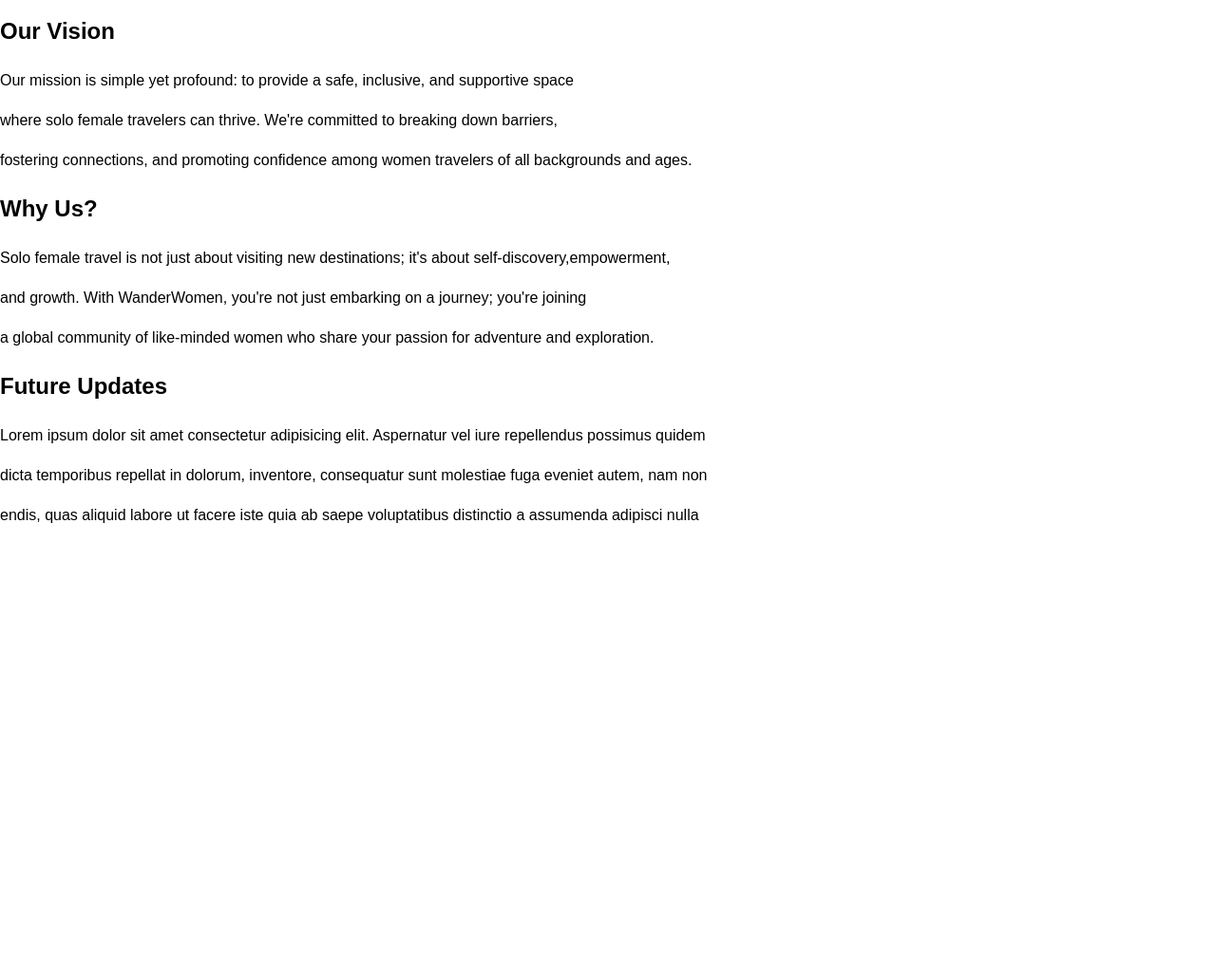
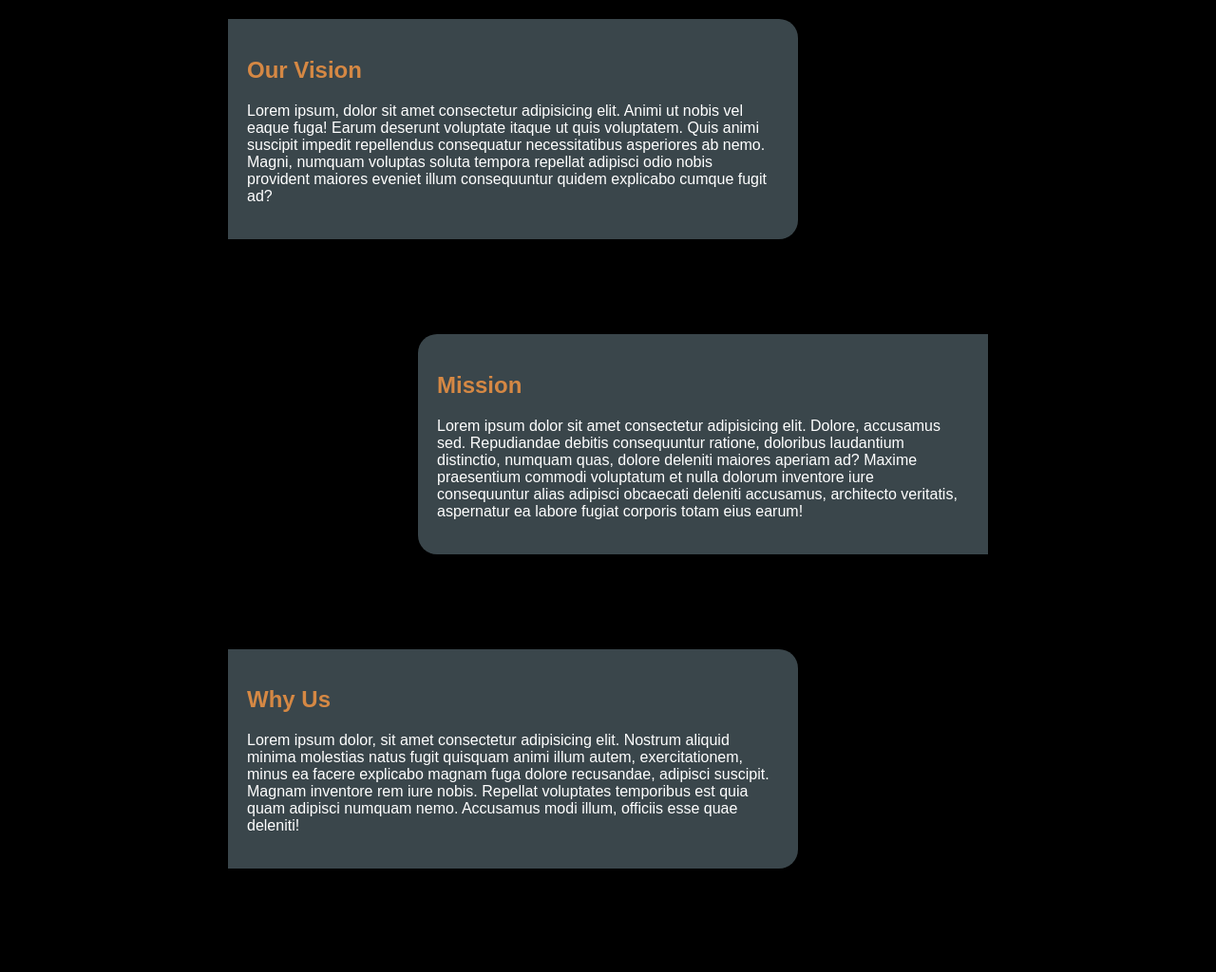
Before and after one commit to janvichoudhary08/SheHack, a plain HTML site: page index.html in a window 1280 px wide. Shown: the part 80-1104 px from the top of the page at 95% size. Before the commit the page ends 800 px from the top, so only its background shows below. Drawn offline with Linux system fonts and the light colour scheme.

Commit message:
Your commit message

```diff
--- a/index.html
+++ b/index.html
@@ -3,33 +3,24 @@
 <head>
   <meta charset="UTF-8">
   <meta name="viewport" content="width=device-width, initial-scale=1.0">
-    <title>Document</title>
+  <title>About Us</title>
   <link rel="stylesheet" href="style.css">
 </head>
 <body>
-    <header>
-        <h1>ABOUT US</h1>
-    </header>
+  <h1>About Us</h1>
   <div class="container">
-    <div class= "section" id="our-vision">
+    <div class="vision">
       <h2>Our Vision</h2>
-        <p>Our mission is simple yet profound: to provide a safe, inclusive, and supportive space</p>
-        <p>where solo female travelers can thrive. We're committed to breaking down barriers,</p>
-        <p>fostering connections, and promoting confidence among women travelers of all backgrounds and ages.</p>
+      <p>Lorem ipsum, dolor sit amet consectetur adipisicing elit. Animi ut nobis vel eaque fuga! Earum deserunt voluptate itaque ut quis voluptatem. Quis animi suscipit impedit repellendus consequatur necessitatibus asperiores ab nemo. Magni, numquam voluptas soluta tempora repellat adipisci odio nobis provident maiores eveniet illum consequuntur quidem explicabo cumque fugit ad?</p>
+    </div>
+    <div class="mission">
+      <h2>Mission</h2>
+      <p>Lorem ipsum dolor sit amet consectetur adipisicing elit. Dolore, accusamus sed. Repudiandae debitis consequuntur ratione, doloribus laudantium distinctio, numquam quas, dolore deleniti maiores aperiam ad? Maxime praesentium commodi voluptatum et nulla dolorum inventore iure consequuntur alias adipisci obcaecati deleniti accusamus, architecto veritatis, aspernatur ea labore fugiat corporis totam eius earum!</p>
 
     </div>
-
-        <div class="section" id="our-mission">
-            <h2>Why Us?</h2>
-            <p>Solo female travel is not just about visiting new destinations; it's about self-discovery,empowerment, </p>
-            <p>and growth. With WanderWomen, you're not just embarking on a journey; you're joining </p>
-            <p>a global community of like-minded women who share your passion for adventure and exploration.</p>
-        </div>
-        <div class="section" id="future-updates">
-        <h2>Future Updates</h2>
-        <p>Lorem ipsum dolor sit amet consectetur adipisicing elit. Aspernatur vel iure repellendus possimus quidem </p>
-        <p>dicta temporibus repellat in dolorum, inventore, consequatur sunt molestiae fuga eveniet autem, nam non </p>
-        <p>endis, quas aliquid labore ut facere iste quia ab saepe voluptatibus distinctio a assumenda adipisci nulla</p>
+    <div class="why-us">
+      <h2>Why Us</h2>
+      <p>Lorem ipsum dolor, sit amet consectetur adipisicing elit. Nostrum aliquid minima molestias natus fugit quisquam animi illum autem, exercitationem, minus ea facere explicabo magnam fuga dolore recusandae, adipisci suscipit. Magnam inventore rem iure nobis. Repellat voluptates temporibus est quia quam adipisci numquam nemo. Accusamus modi illum, officiis esse quae deleniti!</p>
     </div>
   </div>
 </body>
--- a/style.css
+++ b/style.css
@@ -1,7 +1,44 @@
+body {
+    font-family: Arial, sans-serif;
+    color: white;
+    background-color: black;
+  }
 
-    body {
-        font-family: Arial, sans-serif;
-        line-height: 1.6;
-        margin: 0;
-        padding: 0;
-    }
+  .container {
+    max-width: 800px; /* Set a maximum width for the content */
+    margin: 0 auto; /* Center the container horizontally */
+    padding: 20px; /* Add some padding */
+
+  }
+
+  h1 {
+    text-align: center; /* Center the heading */
+  }
+
+  .vision {
+    background-color: #3a464b;
+    color: white;
+    padding: 20px; /* Add some padding */
+    margin-bottom: 100px; /* Add space between the divs */
+    border-radius: 0 20px 20px 0;
+    margin-right: 200px; }
+
+  .why-us {
+    background-color: #3a464b;
+    color: white;
+    padding: 20px; /* Add some padding */
+    margin-bottom: 100px; /* Add space between the divs */
+    border-radius:0 20px 20px 0;
+    margin-right: 200px;  }
+
+  .mission {
+    background-color: #3a464b;
+    color: white;
+    padding: 20px; /* Add some padding */
+    margin-bottom: 100px; /* Add space between the divs */
+    border-radius:  20px 0 0 20px ;
+    margin-left: 200px; }
+
+  .vision h2, .mission h2, .why-us h2 {
+    color: #d58844;
+  }
```
Lines whose indentation alone changed are shown as unchanged.
